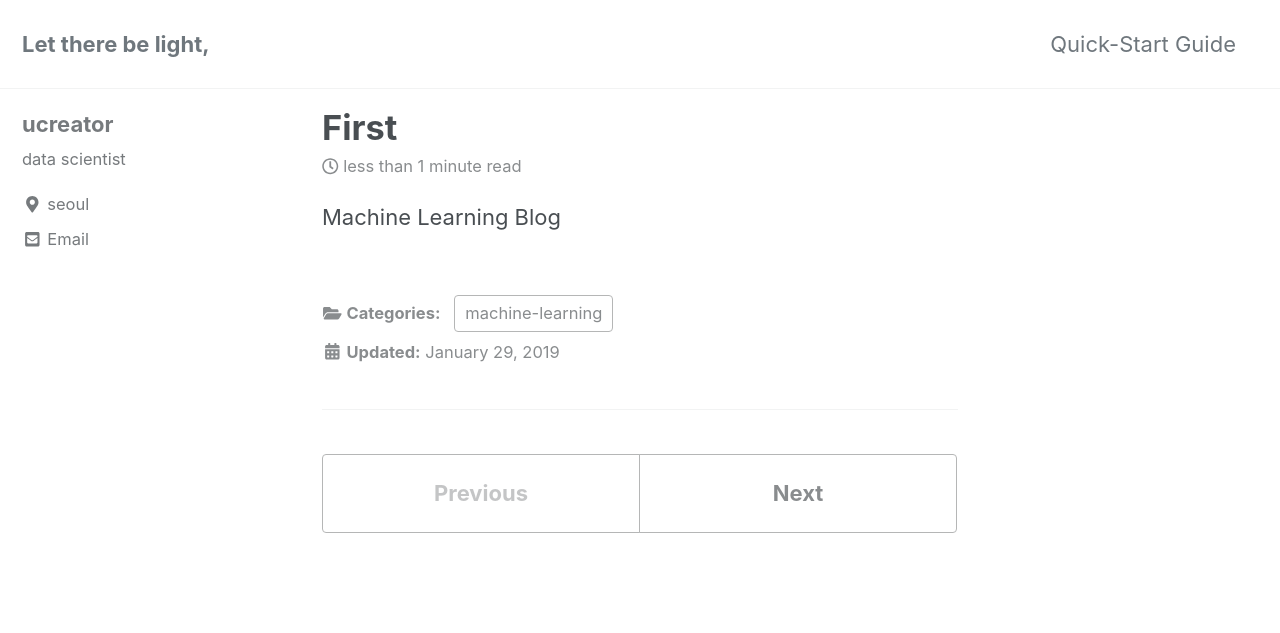
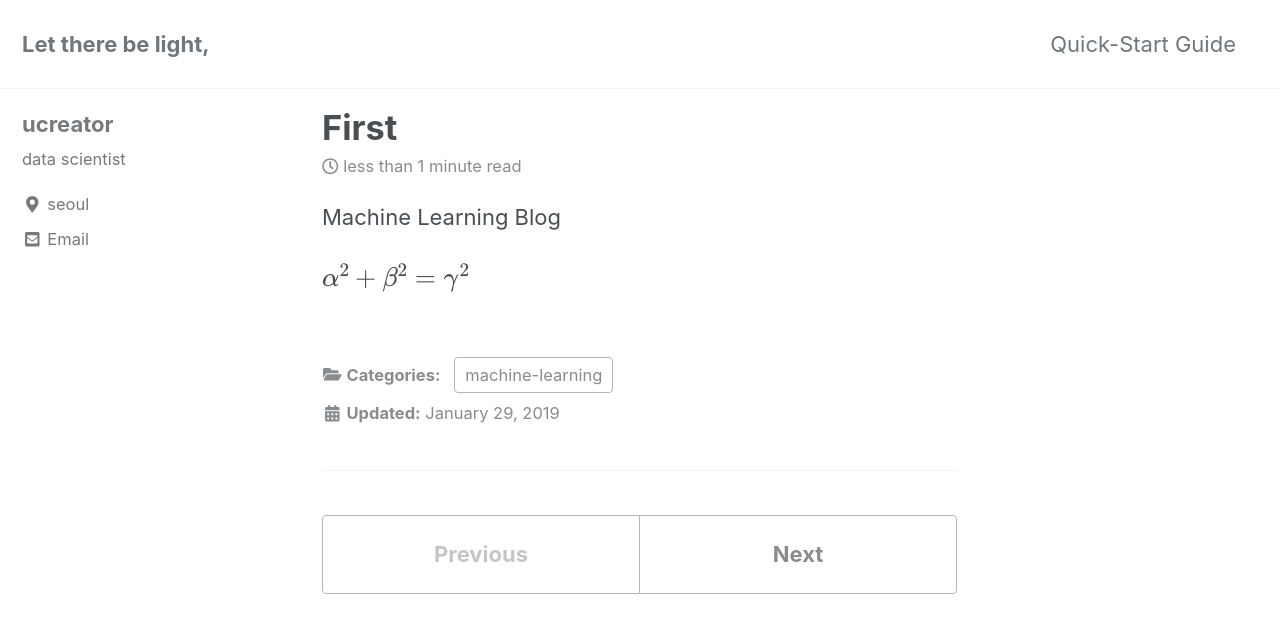
Before and after one commit to ucreator/ucreator.github.io, a Jekyll site: the page built from _posts/2019-01-30-first.md, in a window 1280 px wide and 900 px high. Shown: the top 633 px of the window. Built offline with Jekyll 4.4.1, drawn with Linux system fonts in a browser that asks for light colours; cached includes are drawn as plain includes; nearby versions of some CDN libraries; formulas are drawn with MathJax 3.

Commit message:
Update 2019-01-30-first.md

```diff
--- a/_posts/2019-01-30-first.md
+++ b/_posts/2019-01-30-first.md
@@ -2,6 +2,9 @@
 title: "First"
 date: 2019-01-30 00:25:00 +0900
 categories: machine-learning
+use_math: true
 ---
 
 Machine Learning Blog
+
+$ \alpha^2 + \beta^2 = \gamma^2 $
```
